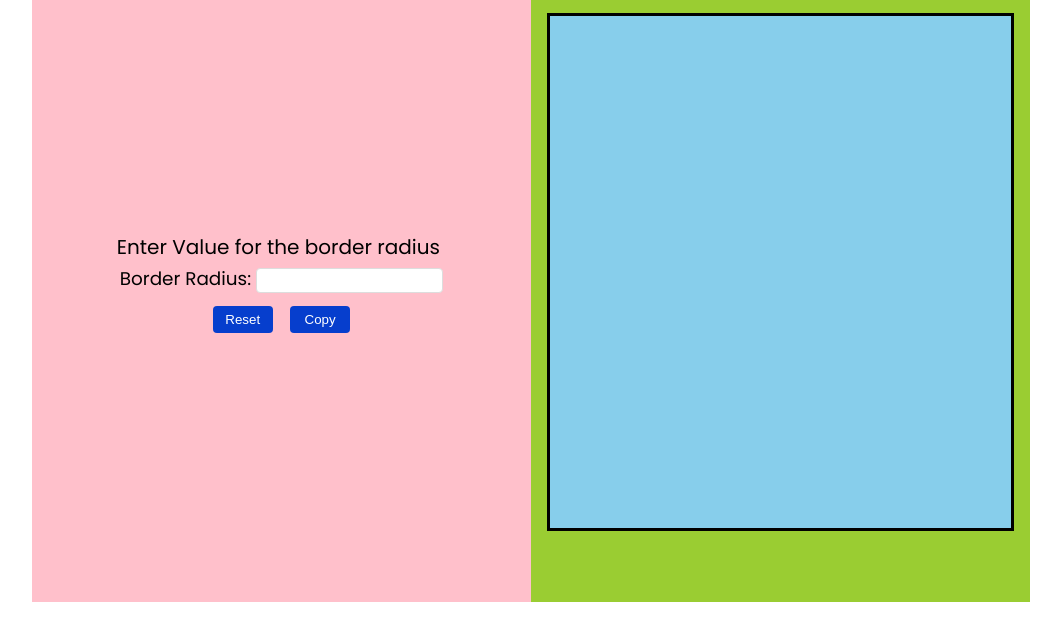
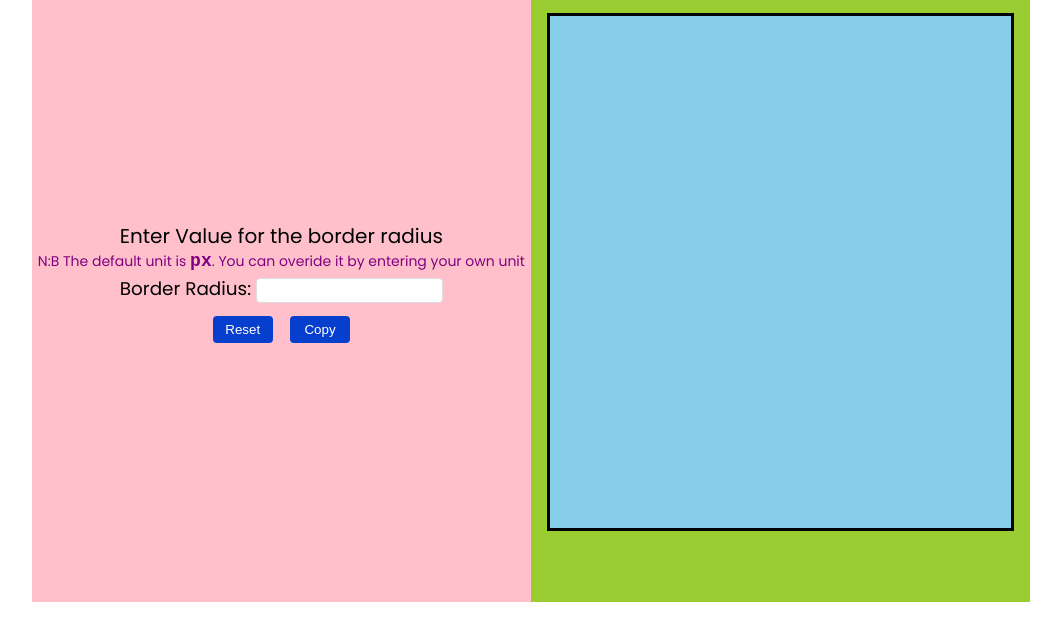
Before and after one commit to Ibnballo1/border-radius-previewer, a plain HTML site: page index.html in a window 1280 px wide. Shown: the part 102-742 px from the top of the page, without its empty margins (109-1170 px from the left). Drawn offline with Linux system fonts and the light colour scheme; a web font is replaced by a local one.

Commit message:
Add more styles and notice

```diff
--- a/index.css
+++ b/index.css
@@ -28,9 +28,20 @@ h2 {
   display: flex;
   flex-direction: column;
   justify-content: center;
+  align-items: center;
   margin: 0 auto;
   font-weight: 400;
   font-size: 1.25rem;
+}
+
+#note {
+  font-size: 14px;
+  color: purple;
+}
+
+#note code {
+  font-weight: 600;
+  font-size: 18px;
 }
 
 label {
--- a/index.html
+++ b/index.html
@@ -13,6 +13,7 @@
         <section class="section" id="section">
             <div class="inputs" id="inputs">
                 <p>Enter Value for the border radius</p>
+                <p id="note">N:B The default unit is <code>px</code>. You can overide it by entering your own unit</p>
                 <label for="borderradius">
                     Border Radius:
                     <input type="text" value="" class="allangles" id="borderradius">
```
